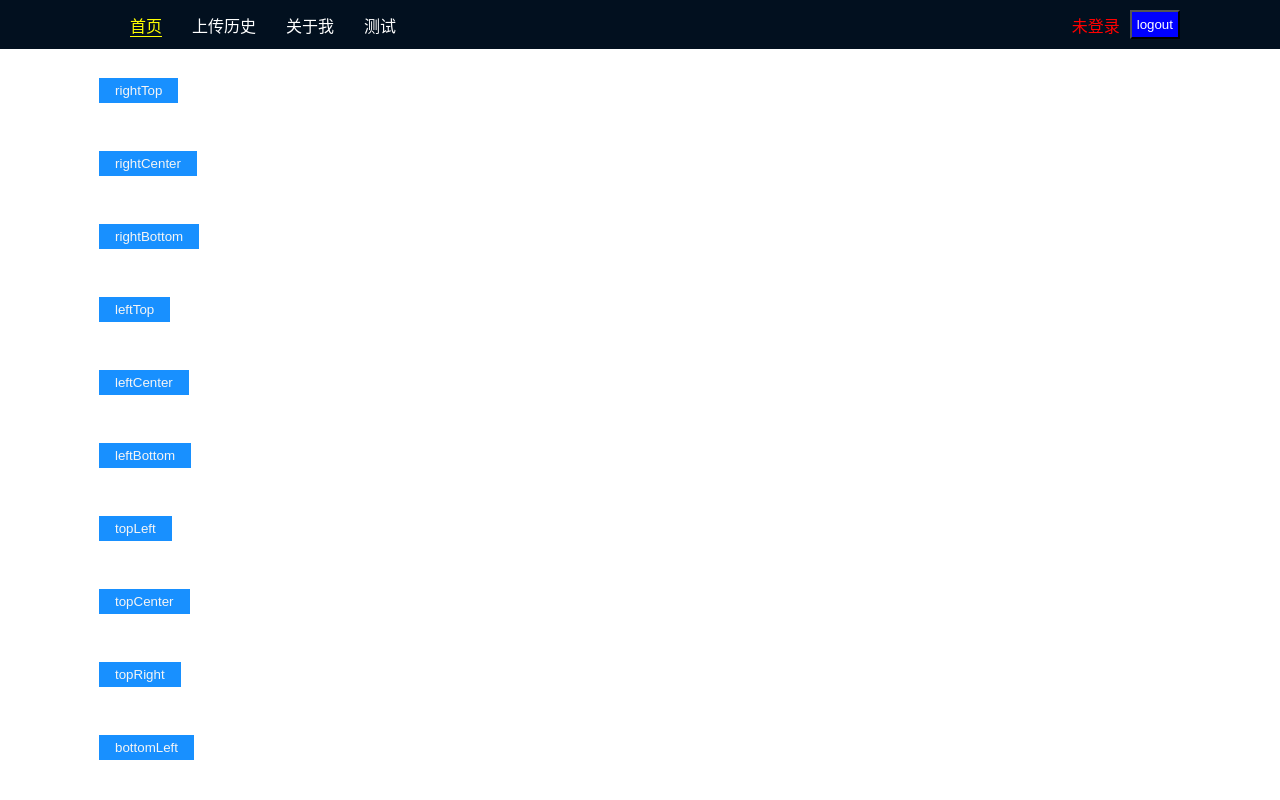
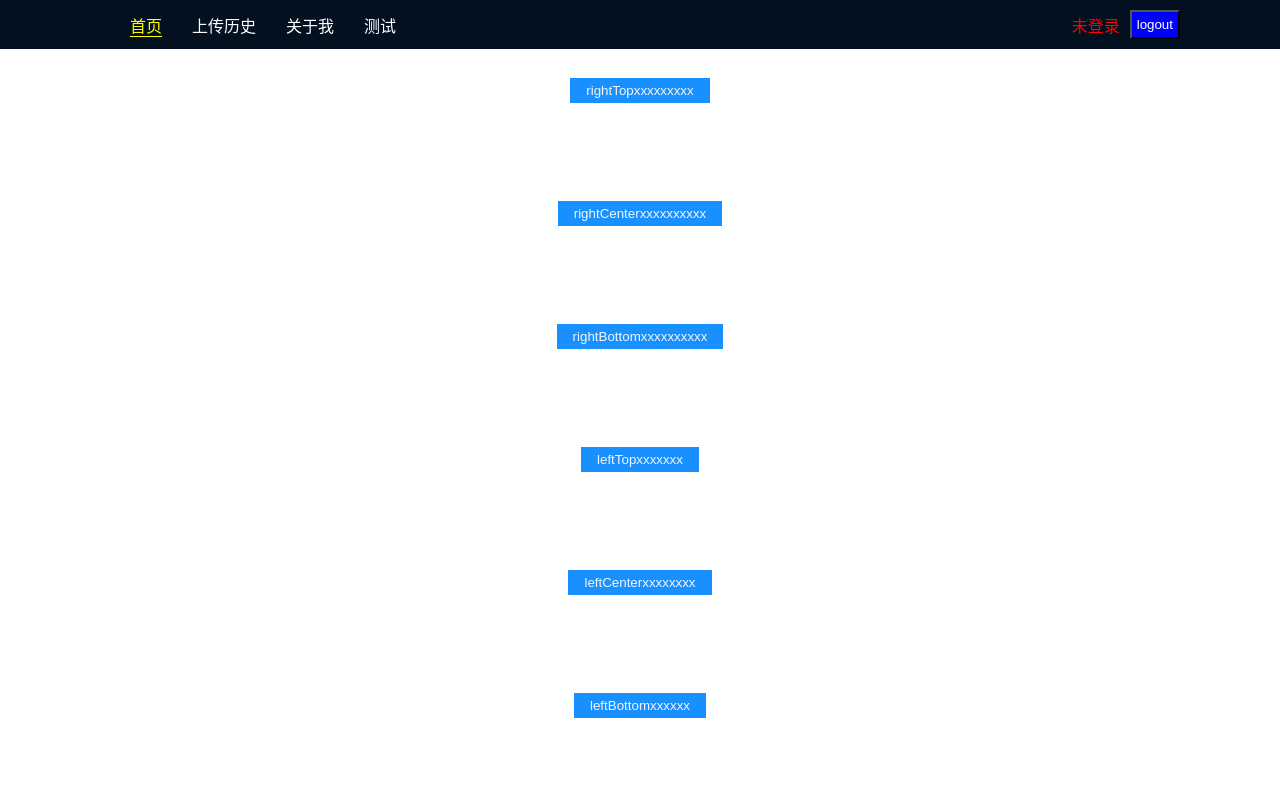
Before and after one commit to leigp555/react-ui-lib, a React app: page /#/ in a window 1280 px wide. Shown: the top 800 px of the page. Built offline with nearby package versions, Linux system fonts and the light colour scheme.

Commit message:
style: 优化tooltip组件样式

```diff
--- a/src/lib/Tooltip/index.scss
+++ b/src/lib/Tooltip/index.scss
@@ -31,7 +31,8 @@
     white-space: nowrap;
     border-radius: 2px;
     z-index: 10;
-    box-shadow: 5px 10px 20px 0 rgba(0,0,0,.1),-5px 10px 20px 1px rgba(0,0,0,.1);
+    border: 1px solid rgba(0,0,0,.1);
+    box-shadow:0 0 10px 1px rgba(0,0,0,.1);
     &:after {
       content: '';
       position: absolute;
--- a/src/pages/Home.tsx
+++ b/src/pages/Home.tsx
@@ -1,64 +1,59 @@
 import React from 'react';
 import styled from 'styled-components';
 import Button from '../lib/Button/Button';
-import Popover from '../lib/Popover/Popover';
+import Tooltip from '../lib/Tooltip/Tooltip';
 
 const Wrap = styled.div`
-  position: relative;
   display: flex;
-  gap: 50px;
   flex-direction: column;
-  width: 350px;
+  gap: 100px;
+  justify-content: center;
+  align-items: center;
 `;
 
 const Home: React.FC = () => {
-  const content = (
-    <>
-      <p>Content</p>
-      <p>Content</p>
-    </>
-  );
+  const text = 'prompt text';
   return (
     <Wrap>
-      <Popover position="rightTop" content={content} title="Title" trigger="hover">
-        <Button>rightTop</Button>
-      </Popover>
-      <Popover position="rightCenter" content={content} title="Title" trigger="hover">
-        <Button>rightCenter</Button>
-      </Popover>
-      <Popover position="rightBottom" content={content} title="Title" trigger="click">
-        <Button>rightBottom</Button>
-      </Popover>
+      <Tooltip position="rightTop" tip={text}>
+        <Button>rightTopxxxxxxxxx</Button>
+      </Tooltip>
+      <Tooltip position="rightCenter" tip={text}>
+        <Button>rightCenterxxxxxxxxxx</Button>
+      </Tooltip>
+      <Tooltip position="rightBottom" tip={text}>
+        <Button>rightBottomxxxxxxxxxx</Button>
+      </Tooltip>
 
-      <Popover position="leftTop" content={content} title="Title" trigger="click">
-        <Button>leftTop</Button>
-      </Popover>
-      <Popover position="leftCenter" content={content} title="Title" trigger="click">
-        <Button>leftCenter</Button>
-      </Popover>
-      <Popover position="leftBottom" content={content} title="Title" trigger="click">
-        <Button>leftBottom</Button>
-      </Popover>
+      <Tooltip position="leftTop" tip={text}>
+        <Button>leftTopxxxxxxx</Button>
+      </Tooltip>
+      <Tooltip position="leftCenter" tip={text}>
+        <Button>leftCenterxxxxxxxx</Button>
+      </Tooltip>
+      <Tooltip position="leftBottom" tip={text}>
+        <Button>leftBottomxxxxxx</Button>
+      </Tooltip>
 
-      <Popover position="topLeft" content={content} title="Title" trigger="click">
-        <Button>topLeft</Button>
-      </Popover>
-      <Popover position="topCenter" content={content} title="Title" trigger="click">
-        <Button>topCenter</Button>
-      </Popover>
-      <Popover position="topRight" content={content} title="Title" trigger="click">
-        <Button>topRight</Button>
-      </Popover>
+      <Tooltip position="topLeft" tip={text}>
+        <Button>topLeftxxxxxxx</Button>
+      </Tooltip>
+      <Tooltip position="topCenter" tip={text}>
+        <Button>topCenterxxxxxx</Button>
+      </Tooltip>
+      <Tooltip position="topRight" tip={text}>
+        <Button>topRightxxxxxx</Button>
+      </Tooltip>
 
-      <Popover position="bottomLeft" content={content} title="Title" trigger="click">
-        <Button>bottomLeft</Button>
-      </Popover>
-      <Popover position="bottomCenter" content={content} title="Title" trigger="click">
-        <Button>bottomCenter</Button>
-      </Popover>
-      <Popover position="bottomRight" content={content} title="Title" trigger="click">
-        <Button>bottomRight</Button>
-      </Popover>
+      <Tooltip position="bottomLeft" tip={text}>
+        <Button>bottomLeftxxxxx</Button>
+      </Tooltip>
+      <Tooltip position="bottomCenter" tip={text}>
+        <Button>bottomCenterxxxxxxx</Button>
+      </Tooltip>
+      <Tooltip position="bottomRight" tip={text}>
+        <Button>bottomRightxxxxxx</Button>
+      </Tooltip>
     </Wrap>
   );
 };
```
